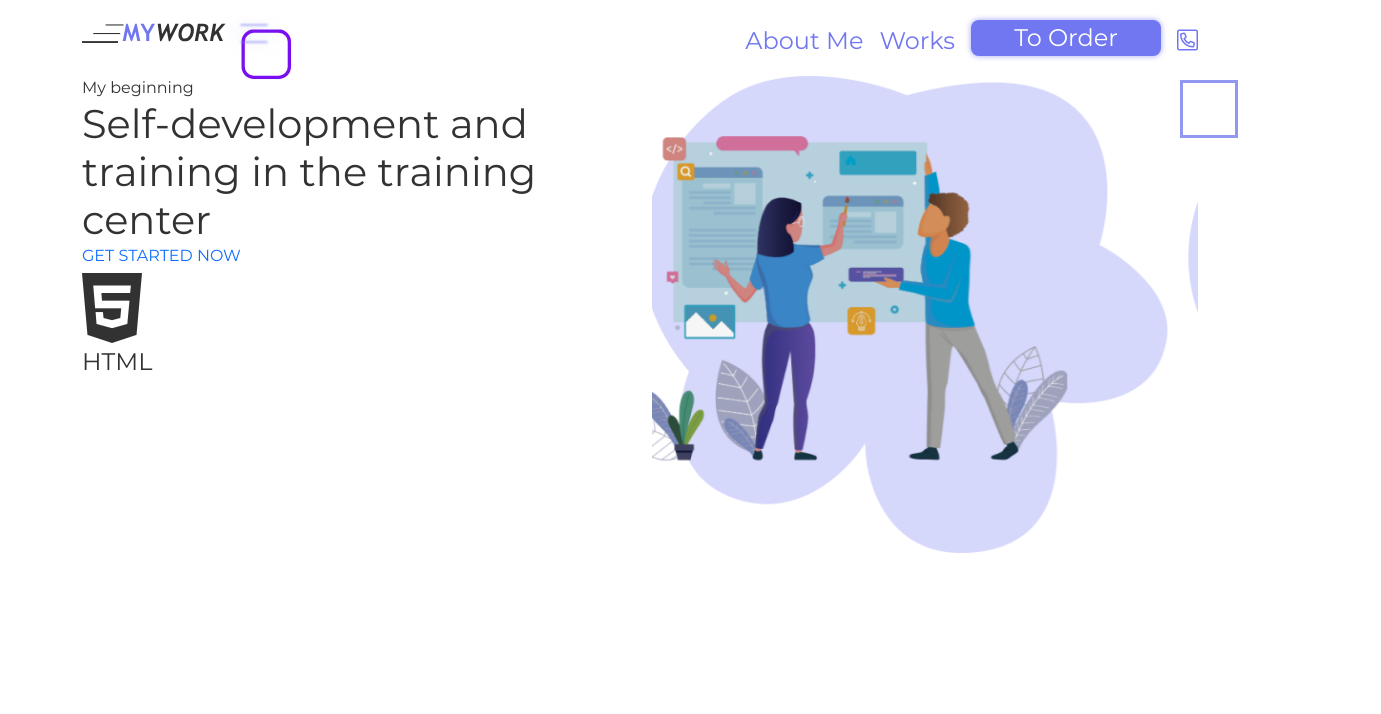
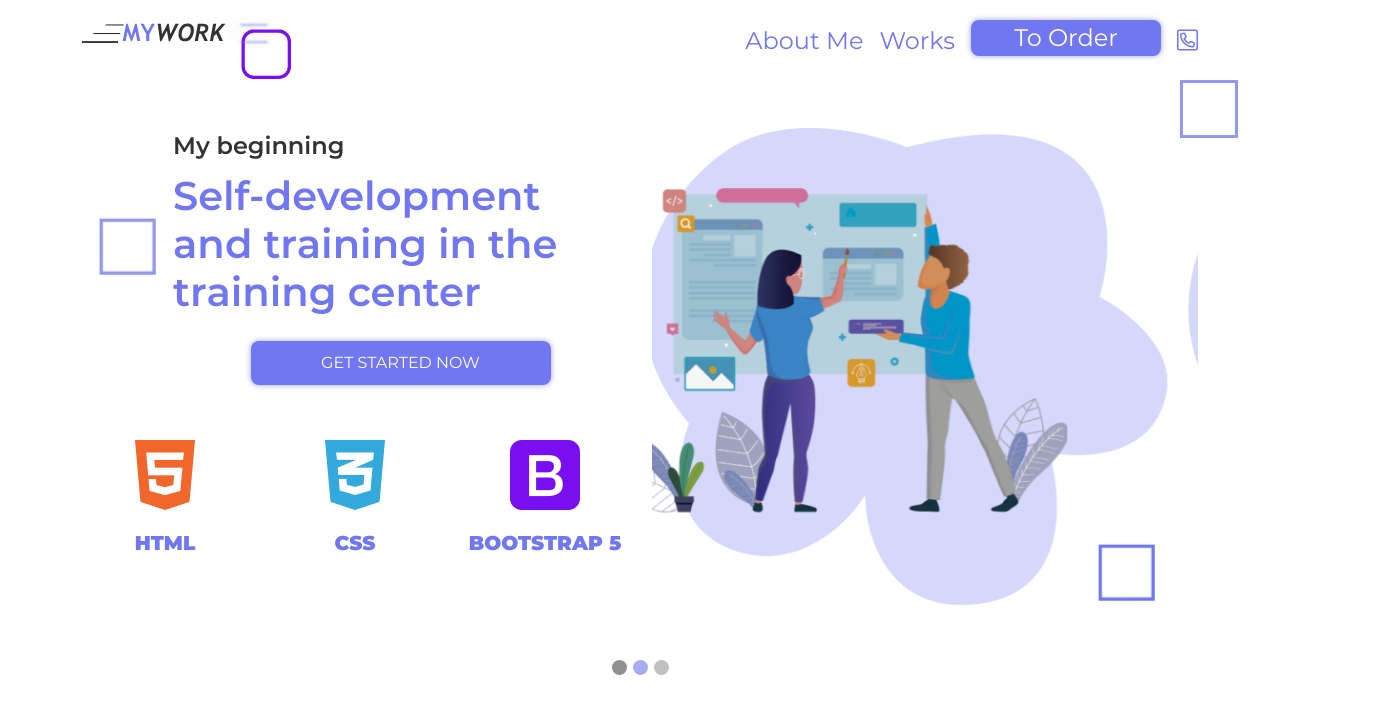
Before and after one commit to MuhammadaliAminov/my_works, a plain HTML site: page index.html in a window 1280 px wide. Shown: the whole page, 1381 px wide, since content can reach past the window. Drawn offline with Linux system fonts and the light colour scheme.

Commit message:
header end

```diff
--- a/Css/media.css
+++ b/Css/media.css
@@ -2,6 +2,7 @@
     :root {
         --body: #151437;
         --text: #fff;
+        --dots: #fff;
     }
     .logo::before {
         content: url(../img/svg/logo-dark.svg);
--- a/Css/style.css
+++ b/Css/style.css
@@ -46,6 +46,12 @@ body {
 .all-btn:hover {
     background: var(--white);
     color: var(--btn) !important;
+}
+
+.title {
+    font-weight: 600;
+    font-size: 40px;
+    color: var(--title);
 }
 
 @keyframes animation {
@@ -147,3 +153,75 @@ body {
 .header__menu.collapsed {
     background: var(--text);
 }
+
+.header__content {
+    margin-top: 52px;
+    position: relative;
+}
+
+.header__content::before {
+    content: '';
+    position: absolute;
+    width: 4vw;
+    height: 4vw;
+    left: 86%;
+    top: 419.38px;
+    border: 0.3vw solid #7177F1;
+    animation: animation 2s linear infinite alternate;
+}
+.header__content::after {
+    content: '';
+    position: absolute;
+    width: 4vw;
+    height: 4vw;
+    right: 88%;
+    top: 92.64px;
+    border: 0.3vw solid #9297EF;
+    animation: animation 2s linear infinite alternate;
+}
+
+.header__content-subtitle {
+    font-size: 24px;
+    font-weight: 600;
+}
+
+.header__content-btn {
+    max-width: 300px;
+    margin: 25px auto 50px;
+}
+
+.header__tech-card:first-of-type .header__tech-brand {
+    color: #F1662A;
+}
+.header__tech-card:nth-of-type(2) .header__tech-brand {
+    color: #33A9DC;
+}
+.header__tech-card:nth-of-type(3) .header__tech-brand {
+    color: #790FF1;
+}
+
+.header__tech-name {
+    color: var(--title);
+    font-size: 20px;
+}
+
+.header__carousel-indicators {
+    position: static;
+    margin: 50px 0 0;
+}
+
+.header__carousel-dots {
+    width: 15px !important;
+    height: 15px !important;
+    border-radius: 50%;
+    background: var(--dots) !important;
+    border: none !important;
+}
+
+.header__carousel-dots.active {
+    background: var(--dots-active) !important;
+}
+
+.header__carousel-img {
+    max-height: 500px;
+}
--- a/index.html
+++ b/index.html
@@ -39,36 +39,45 @@
           <div class="header__content">
             <div class="container">
               <div id="carouselExampleIndicators" class="carousel row slide" data-bs-ride="carousel">
-                <div class="carousel-indicators">
-                  <button type="button" data-bs-target="#carouselExampleIndicators" data-bs-slide-to="0" class="active" aria-current="true" aria-label="Slide 1"></button>
-                  <button type="button" data-bs-target="#carouselExampleIndicators" data-bs-slide-to="1" aria-label="Slide 2"></button>
-                  <button type="button" data-bs-target="#carouselExampleIndicators" data-bs-slide-to="2" aria-label="Slide 3"></button>
-                </div>
+
                 <div class="col-lg-6">
-                  <div class="col-xl-10">
-                    <p class="header__content-subtitle">My beginning</p>
-                    <h1 class="header__content-title">Self-development and training in the training center</h1>
-                    <a href="#!" class="header__content-btn">GET STARTED NOW</a>
+                  <div class="col-xl-10 ms-auto text-center text-lg-start header__content-desc">
+                    <p class="header__content-subtitle mb-2">My beginning</p>
+                    <h1 class="header__content-title title">Self-development and training in the training center</h1>
+                    <a href="#!" class="header__content-btn all-btn">GET STARTED NOW</a>
                   </div>
-                  <div class="header__tech row">
-                    <div class="col-xl-4">
-                      <i class="fab fa-html5 fa-5x header__tech-brand"></i>
-                      <h4 class="header__tech-name">HTML</h4>
+                  <div class="header__tech mb-4 mb-xl-0 row">
+                    <div class="col-6 col-sm-4 col-xl-4 text-center header__tech-card">
+                      <i class="fab fa-html5 fa-5x header__tech-brand mb-3"></i>
+                      <h4 class="header__tech-name text-uppercase fw-bold">HTML</h4>
+                    </div>
+                    <div class="col-6 col-sm-4 col-xl-4 text-center header__tech-card">
+                      <i class="fab fa-css3-alt fa-5x header__tech-brand mb-3"></i>
+                      <h4 class="header__tech-name text-uppercase fw-bold">CSS</h4>
+                    </div>
+                    <div class="col-sm-4 col-xl-4 text-center header__tech-card">
+                      <i class="fab fa-bootstrap fa-5x header__tech-brand mb-3"></i>
+                      <h4 class="header__tech-name text-uppercase fw-bold">bootstrap 5</h4>
                     </div>
                   </div>
                 </div>
                 <div class="col-lg-6">
                   <div class="carousel-inner">
                     <div class="carousel-item active">
-                      <img src="img/slide_1.png" class="d-block w-100" alt="...">
+                      <img src="img/slide_1.png" class="d-block w-100 header__carousel-img" alt="...">
                     </div>
                     <div class="carousel-item">
-                      <img src="img/slide_2.png" class="d-block w-100" alt="...">
+                      <img src="img/slide_2.png" class="d-block w-100 header__carousel-img" alt="...">
                     </div>
                     <div class="carousel-item">
-                      <img src="img/slide_1.png" class="d-block w-100" alt="...">
+                      <img src="img/slide_1.png" class="d-block w-100 header__carousel-img" alt="...">
                     </div>
                   </div>
+                </div>
+                <div class="carousel-indicators header__carousel-indicators">
+                  <button type="button" data-bs-target="#carouselExampleIndicators" data-bs-slide-to="0" class="header__carousel-dots active" aria-current="true" aria-label="Slide 1"></button>
+                  <button type="button" data-bs-target="#carouselExampleIndicators" data-bs-slide-to="1" class="header__carousel-dots" aria-label="Slide 2"></button>
+                  <button type="button" data-bs-target="#carouselExampleIndicators" data-bs-slide-to="2" class="header__carousel-dots" aria-label="Slide 3"></button>
                 </div>
               </div>
             </div>
```
